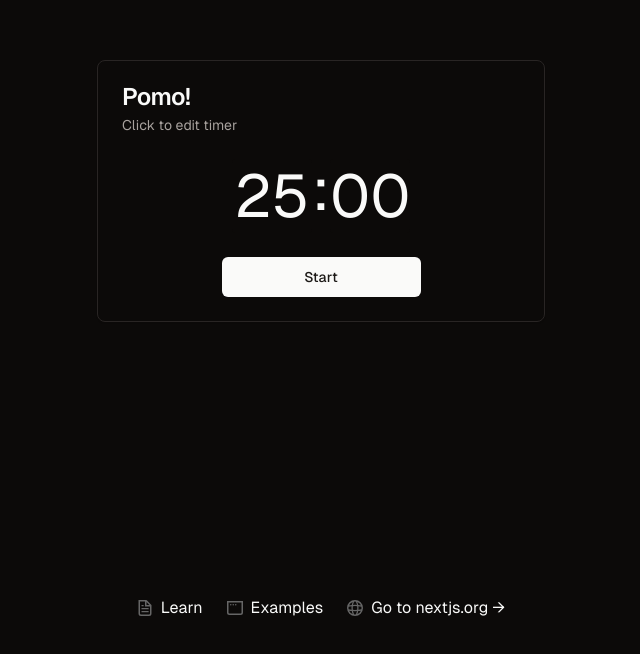
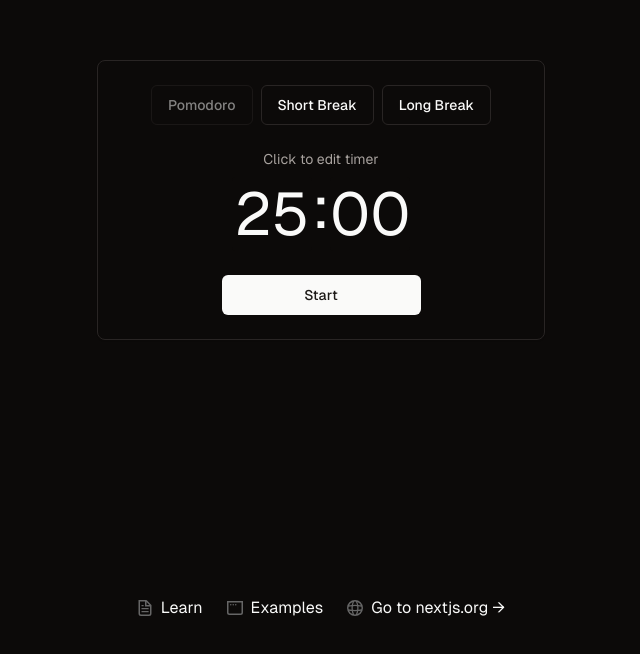
Before and after one commit to DNNYVST/pomodoro-app, a Next.js app: page / in a window 1280 px wide. Shown: the part 104-758 px from the top of the page, without its empty margins (319-959 px from the left). Built offline with nearby package versions, Linux system fonts and the light colour scheme; what @radix-ui/themes would draw is missing.

Commit message:
set up / testing layout for pomo/break button group

```diff
--- a/src/components/timer/timer-card.tsx
+++ b/src/components/timer/timer-card.tsx
@@ -67,12 +67,18 @@ const TimerCard = () => {
   return (
     <Card className="w-full min-w-fit">
       <CardHeader>
-        <CardTitle>Pomo!</CardTitle>
-        <CardDescription>
+        <div className="flex gap-x-2 justify-center">
+          <Button variant="outline" disabled>
+            Pomodoro
+          </Button>
+          <Button variant="outline">Short Break</Button>
+          <Button variant="outline">Long Break</Button>
+        </div>
+      </CardHeader>
+      <CardContent>
+        <CardDescription className="pb-2 text-center pointer-events-none">
           {running ? "Happy focusing!" : "Click to edit timer"}
         </CardDescription>
-      </CardHeader>
-      <CardContent>
         <div
           className={`flex justify-center text-6xl ${
             running && "pointer-events-none"
```
